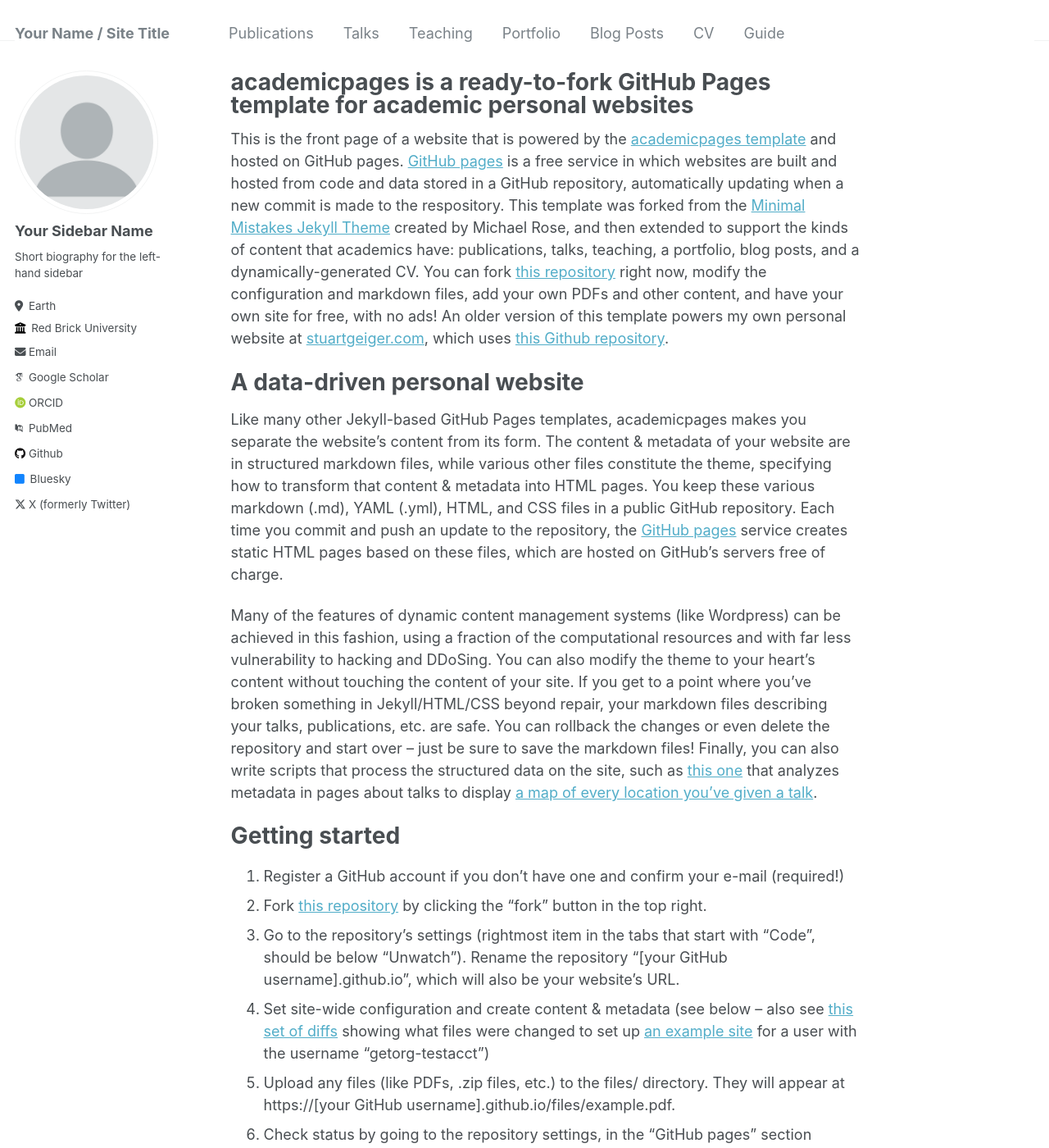
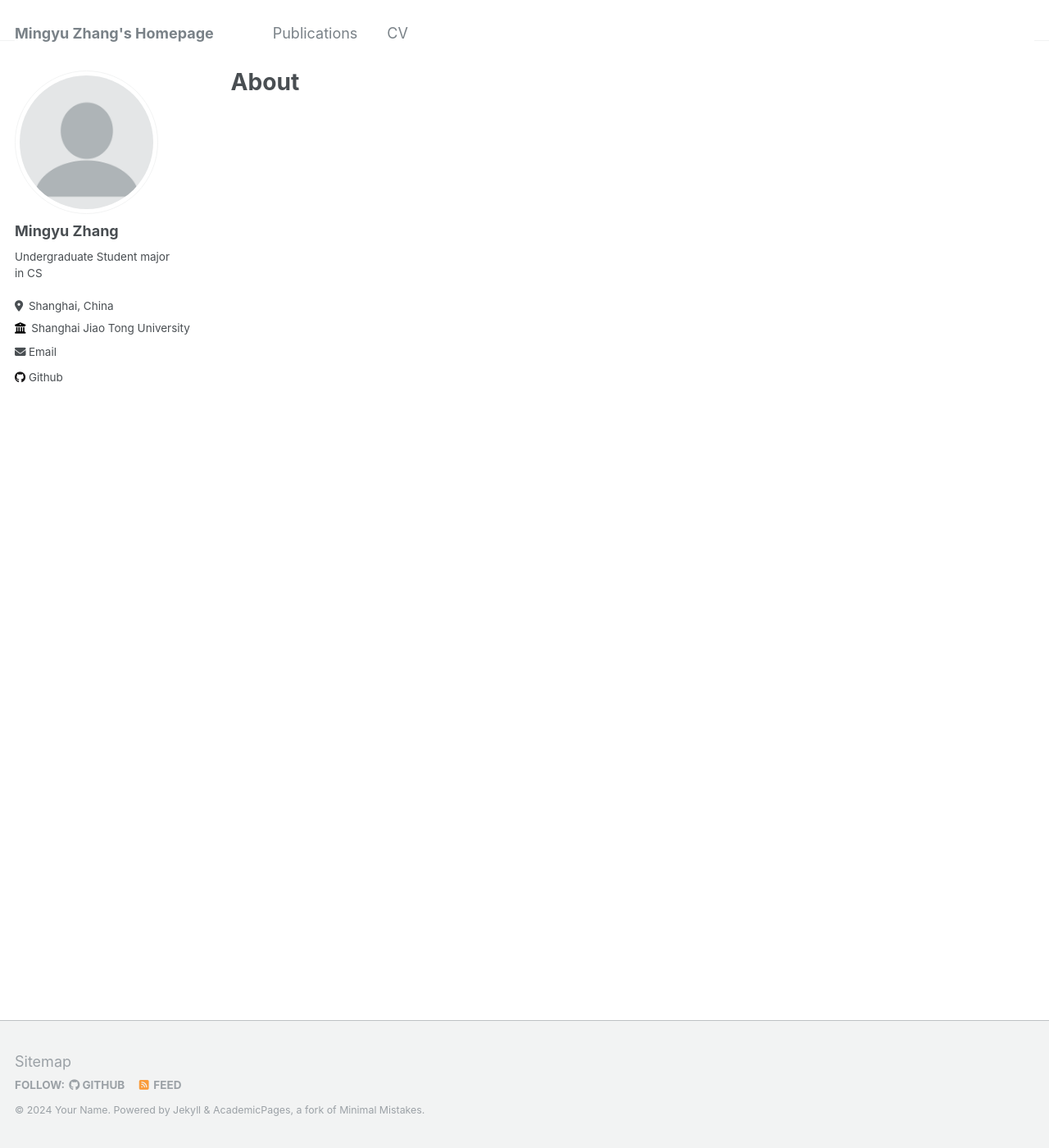
Before and after one commit to mybearyZhang/mybearyZhang.github.io, a Jekyll site: the page built from _pages/about.md, in a window 1280 px wide and 1400 px high. Shown: the whole window at 82% size. Built offline with Jekyll 4.4.1, drawn with Linux system fonts in a browser that asks for light colours; some web fonts are replaced; some of the changed text lies outside the part shown.

Commit message:
Init config

```diff
--- a/_config.yml
+++ b/_config.yml
@@ -8,13 +8,13 @@
 
 # Basic Site Settings
 locale                   : "en-US"
-title                    : "Your Name / Site Title"
+title                    : "Mingyu Zhang's Homepage"
 title_separator          : "-"
 name                     : &name "Your Name"
 description              : &description "personal description"
-url                      : https://academicpages.github.io # the base hostname & protocol for your site e.g. "https://mmistakes.github.io"
+url                      : https://onecodingbear.github.io # the base hostname & protocol for your site e.g. "https://mmistakes.github.io"
 baseurl                  : "" # the subpath of your site, e.g. "/blog"
-repository               : "academicpages/academicpages.github.io"
+repository               : "OneCodingBear.github.io"
 
 # Site Author - The following control what appear as part of the author content on the side bar.
 #               If a field is blank the icon and link will not appear, otherwise it will be shown.
@@ -22,32 +22,32 @@
 author:
   # Biographic information
   avatar           : "profile.png"
-  name             : "Your Sidebar Name"
+  name             : "Mingyu Zhang"
   pronouns         : # example: "she/her"
-  bio              : "Short biography for the left-hand sidebar"
-  location         : "Earth"
-  employer         : "Red Brick University"
+  bio              : "Undergraduate Student major in CS"
+  location         : "Shanghai, China"
+  employer         : "Shanghai Jiao Tong University"
   uri              : # URL
-  email            : "none@example.org"
+  email            : "sjtuzmy2003@sjtu.edu.cn"
 
   # Academic websites
   arxiv            : # URL - Update with the correct link to your profile
-  googlescholar    : "https://scholar.google.com/citations?user=PS_CX0AAAAAJ"
+  googlescholar    : #"https://scholar.google.com/citations?user=PS_CX0AAAAAJ"
   impactstory      : # URL
-  orcid            : "http://orcid.org/yourorcidurl"
-  pubmed           : "https://www.ncbi.nlm.nih.gov/pubmed/?term=john+snow"
+  orcid            : #"http://orcid.org/yourorcidurl"
+  pubmed           : #"https://www.ncbi.nlm.nih.gov/pubmed/?term=john+snow"
   researchgate     : # URL
 
   # Repositories and software development
   bitbucket        : # Username - Update with your username on the site
   codepen          : # Username
   dribbble         : # Username
-  github           : "academicpages"
+  github           : "OneCodingBear"
   kaggle           : # Username
   stackoverflow    : # User number or user number and name (i.e., use "1" or "1/jeff-atwood")
 
   # Social media
-  bluesky          : "bsky.app" # Replace this with you Bluesky username
+  bluesky          : #"bsky.app" # Replace this with you Bluesky username
   facebook         : # Username
   flickr           : # Username
   foursquare       : # Username
@@ -64,7 +64,7 @@
   steam            : # Username
   telegram         : # URL
   tumblr           : # Username
-  twitter          : "UniofOxford"  # Replace this with your X / Twitter handle
+  twitter          : # "mybearyZhang"  # Replace this with your X / Twitter handle
   vine             : # Username
   weibo            : # Username
   wikipedia        : # Username
@@ -199,18 +199,18 @@
 
 # Collections
 collections:
-  teaching:
-    output: true
-    permalink: /:collection/:path/
+  # teaching:
+  #   output: true
+  #   permalink: /:collection/:path/
   publications:
     output: true
     permalink: /:collection/:path/
-  portfolio:
-    output: true
-    permalink: /:collection/:path/
-  talks:
-    output: true
-    permalink: /:collection/:path/
+  # portfolio:
+  #   output: true
+  #   permalink: /:collection/:path/
+  # talks:
+  #   output: true
+  #   permalink: /:collection/:path/
 
 
 # Defaults
@@ -234,14 +234,14 @@
       layout: single
       author_profile: true
   # _teaching
-  - scope:
-      path: ""
-      type: teaching
-    values:
-      layout: single
-      author_profile: true
-      share: true
-      comments: true
+  # - scope:
+  #     path: ""
+  #     type: teaching
+  #   values:
+  #     layout: single
+  #     author_profile: true
+  #     share: true
+  #     comments: true
   # _publications
   - scope:
       path: ""
@@ -251,23 +251,23 @@
       author_profile: true
       share: true
       comments: true
-  # _portfolio
-  - scope:
-      path: ""
-      type: portfolio
-    values:
-      layout: single
-      author_profile: true
-      share: true
-      comment: true
-  # _talks
-  - scope:
-      path: ""
-      type: talks
-    values:
-      layout: talk
-      author_profile: true
-      share: true
+  # # _portfolio
+  # - scope:
+  #     path: ""
+  #     type: portfolio
+  #   values:
+  #     layout: single
+  #     author_profile: true
+  #     share: true
+  #     comment: true
+  # # _talks
+  # - scope:
+  #     path: ""
+  #     type: talks
+  #   values:
+  #     layout: talk
+  #     author_profile: true
+  #     share: true
 
 
 # Sass/SCSS
--- a/_pages/about.md
+++ b/_pages/about.md
@@ -1,13 +1,15 @@
 ---
 permalink: /
-title: "academicpages is a ready-to-fork GitHub Pages template for academic personal websites"
+title: "About"
 author_profile: true
 redirect_from:
   - /about/
   - /about.html
 ---
 
-This is the front page of a website that is powered by the [academicpages template](https://github.com/academicpages/academicpages.github.io) and hosted on GitHub pages. [GitHub pages](https://pages.github.com) is a free service in which websites are built and hosted from code and data stored in a GitHub repository, automatically updating when a new commit is made to the respository. This template was forked from the [Minimal Mistakes Jekyll Theme](https://mmistakes.github.io/minimal-mistakes/) created by Michael Rose, and then extended to support the kinds of content that academics have: publications, talks, teaching, a portfolio, blog posts, and a dynamically-generated CV. You can fork [this repository](https://github.com/academicpages/academicpages.github.io) right now, modify the configuration and markdown files, add your own PDFs and other content, and have your own site for free, with no ads! An older version of this template powers my own personal website at [stuartgeiger.com](http://stuartgeiger.com), which uses [this Github repository](https://github.com/staeiou/staeiou.github.io).
+<!-- I’m a junior in Shanghai Jiao Tong University under the supervision of Prof. Cewu Lu and Yong-Lu Li, where I also received B.S. in computer science. My research interests are machine learning and computer vision, especially object concept reasoning and multimodality understanding. -->
+
+<!-- This is the front page of a website that is powered by the [academicpages template](https://github.com/academicpages/academicpages.github.io) and hosted on GitHub pages. [GitHub pages](https://pages.github.com) is a free service in which websites are built and hosted from code and data stored in a GitHub repository, automatically updating when a new commit is made to the respository. This template was forked from the [Minimal Mistakes Jekyll Theme](https://mmistakes.github.io/minimal-mistakes/) created by Michael Rose, and then extended to support the kinds of content that academics have: publications, talks, teaching, a portfolio, blog posts, and a dynamically-generated CV. You can fork [this repository](https://github.com/academicpages/academicpages.github.io) right now, modify the configuration and markdown files, add your own PDFs and other content, and have your own site for free, with no ads! An older version of this template powers my own personal website at [stuartgeiger.com](http://stuartgeiger.com), which uses [this Github repository](https://github.com/staeiou/staeiou.github.io).
 
 A data-driven personal website
 ======
@@ -46,4 +48,4 @@
 
 For more info
 ------
-More info about configuring academicpages can be found in [the guide](https://academicpages.github.io/markdown/). The [guides for the Minimal Mistakes theme](https://mmistakes.github.io/minimal-mistakes/docs/configuration/) (which this theme was forked from) might also be helpful.
+More info about configuring academicpages can be found in [the guide](https://academicpages.github.io/markdown/). The [guides for the Minimal Mistakes theme](https://mmistakes.github.io/minimal-mistakes/docs/configuration/) (which this theme was forked from) might also be helpful. -->
```
Also changed, not shown: _data/navigation.yml (+10 -10 lines).
